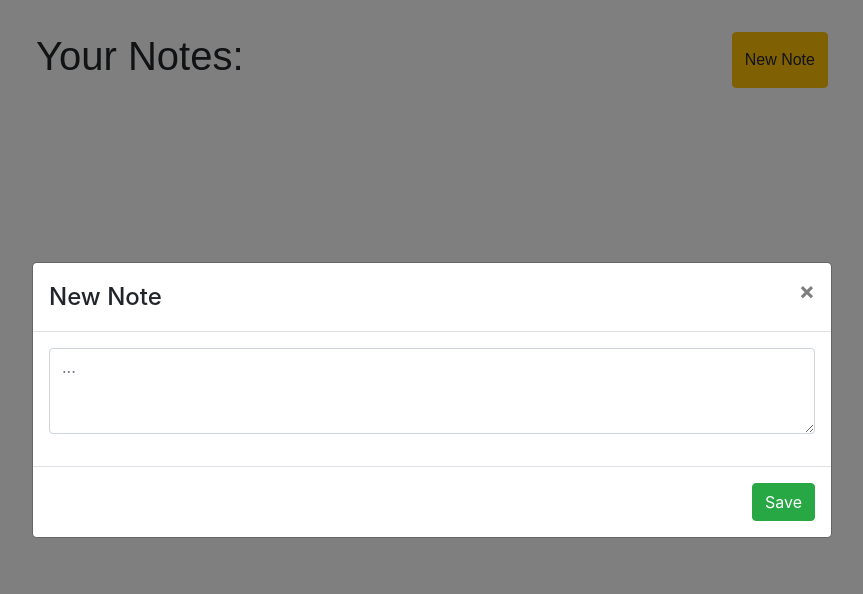
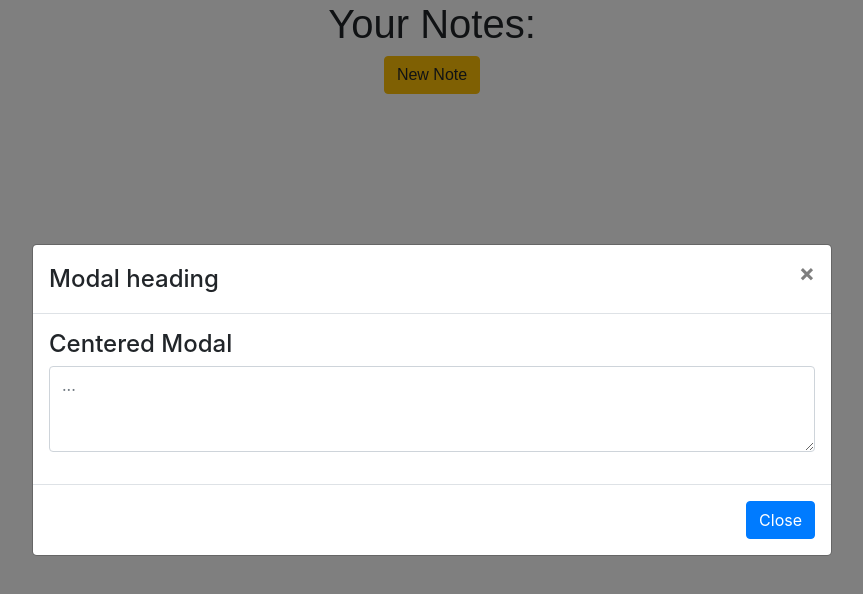
Before and after one commit to maanderz/notes-app, a React (Create React App) app: page / in a window 1280 px wide. Both pictures are taken after a click on the button "New Note". Shown: the top 594 px of the page, without its empty margins (208-1071 px from the left). Built offline with nearby package versions, Linux system fonts and the light colour scheme.

Commit message:
moved everything to app.js

```diff
--- a/src/App.js
+++ b/src/App.js
@@ -1,28 +1,64 @@
 import React, { useState } from "react";
 import "./styles.css";
-import Nav from "./Components/Nav";
+import { Button, Modal } from "react-bootstrap";
+// import Nav from "./Components/Nav";
 
 export default function App() {
   const [notes, setNote] = useState([]);
+  const [modalShow, setModalShow] = React.useState(false);
 
-  const addNote = () => {
-    setNote([
-      ...notes,
-      {
-        id: notes.length,
-        value: Math.random()
-      }
-    ]);
-  };
+  function addNote(newValue) {
+    setNote(newValue);
+  }
 
   return (
     <div className="App">
-      <Nav addNote={addNote} />
-      <ul>
-        {notes.map(item => (
-          <li key={item.id}>{item.value}</li>
-        ))}
-      </ul>
+      <div className="title">
+        <h1> Your Notes: </h1>
+        <button
+          type="button"
+          className="btn btn-warning"
+          onClick={() => setModalShow(true)}
+          // onClick={props.addNote}
+        >
+          New Note
+        </button>
+        <MyVerticallyCenteredModal
+          show={modalShow}
+          onHide={() => setModalShow(false)}
+        />
+      </div>
     </div>
   );
 }
+
+function MyVerticallyCenteredModal(props) {
+  return (
+    <Modal
+      {...props}
+      size="lg"
+      aria-labelledby="contained-modal-title-vcenter"
+      centered
+    >
+      <Modal.Header closeButton>
+        <Modal.Title id="contained-modal-title-vcenter">
+          Modal heading
+        </Modal.Title>
+      </Modal.Header>
+      <Modal.Body>
+        <h4>Centered Modal</h4>
+        <div className="form-group">
+          <textarea
+            className="form-control"
+            id="exampleFormControlTextarea1"
+            rows="3"
+            placeholder="..."
+          />
+        </div>
+      </Modal.Body>
+      <Modal.Footer>
+        <Button onClick={props.onHide}>Close</Button>
+      </Modal.Footer>
+    </Modal>
+  );
+}
--- a/src/Components/Nav.js
+++ b/src/Components/Nav.js
@@ -1,27 +1,29 @@
-import React from "react";
-import "./Nav.css";
-import NewNote from "./NewNote";
+// import React from "react";
+// import "./Nav.css";
+// import NewNote from "./NewNote";
 
-function Nav(props) {
-  const [modalShow, setModalShow] = React.useState(false);
-  return (
-    <div className="title">
-      <h1> Your Notes: </h1>
-      <button
-        type="button"
-        className="btn btn-warning"
-        onClick={() => setModalShow(true)}
-        // onClick={props.addNote}
-      >
-        New Note
-      </button>
-      <NewNote
-        show={modalShow}
-        onHide={() => setModalShow(false)}
-        addNote={props.addNote}
-      />
-    </div>
-  );
-}
+// function Nav(props) {
+//   const [modalShow, setModalShow] = React.useState(false);
+//   return (
+//     <div className="title">
+//       <h1> Your Notes: </h1>
+//       <button
+//         type="button"
+//         className="btn btn-warning"
+//         onClick={() => setModalShow(true)}
+//         // onClick={props.addNote}
+//       >
+//         New Note
+//       </button>
+//       <NewNote
+//         show={modalShow}
+//         onHide={() => setModalShow(false)}
+//         // addNote={props.addNote}
+//         notes={props.notes}
+//         addNote={props.addNote}
+//       />
+//     </div>
+//   );
+// }
 
-export default Nav;
+// export default Nav;
--- a/src/Components/NewNote.js
+++ b/src/Components/NewNote.js
@@ -1,40 +1,42 @@
-import React from "react";
-import { Button, Modal } from "react-bootstrap";
+// import React from "react";
+// import { Button, Modal } from "react-bootstrap";
 
-function NewNoteModal(props) {
-  return (
-    <Modal
-      {...props}
-      size="lg"
-      aria-labelledby="contained-modal-title-vcenter"
-      centered
-    >
-      <Modal.Header closeButton>
-        <Modal.Title id="contained-modal-title-vcenter">New Note</Modal.Title>
-      </Modal.Header>
-      <Modal.Body>
-        <div class="form-group">
-          <textarea
-            className="form-control"
-            id="exampleFormControlTextarea1"
-            rows="3"
-            placeholder="..."
-          />
-        </div>
-      </Modal.Body>
-      <Modal.Footer>
-        <Button
-          className="btn btn-success"
-          onClick={() => {
-            props.onHide();
-            props.addNote();
-          }}
-        >
-          Save
-        </Button>
-      </Modal.Footer>
-    </Modal>
-  );
-}
+// function NewNoteModal(props) {
+//   console.log(props.addNote, props.notes);
+//   return (
+//     <Modal
+//       {...props}
+//       size="lg"
+//       aria-labelledby="contained-modal-title-vcenter"
+//       centered
+//     >
+//       <Modal.Header closeButton>
+//         <Modal.Title id="contained-modal-title-vcenter">New Note</Modal.Title>
+//       </Modal.Header>
+//       <Modal.Body>
+// <div className="form-group">
+//   <textarea
+//     className="form-control"
+//     id="exampleFormControlTextarea1"
+//     rows="3"
+//     placeholder="..."
+//   />
+// </div>
+//       </Modal.Body>
+//       <Modal.Footer>
+//         <Button
+//           className="btn btn-success"
+//           onClick={() => {
+//             props.onHide();
+//             props.addNote();
+//             // handleType();
+//           }}
+//         >
+//           Save
+//         </Button>
+//       </Modal.Footer>
+//     </Modal>
+//   );
+// }
 
-export default NewNoteModal;
+// export default NewNoteModal;
```
